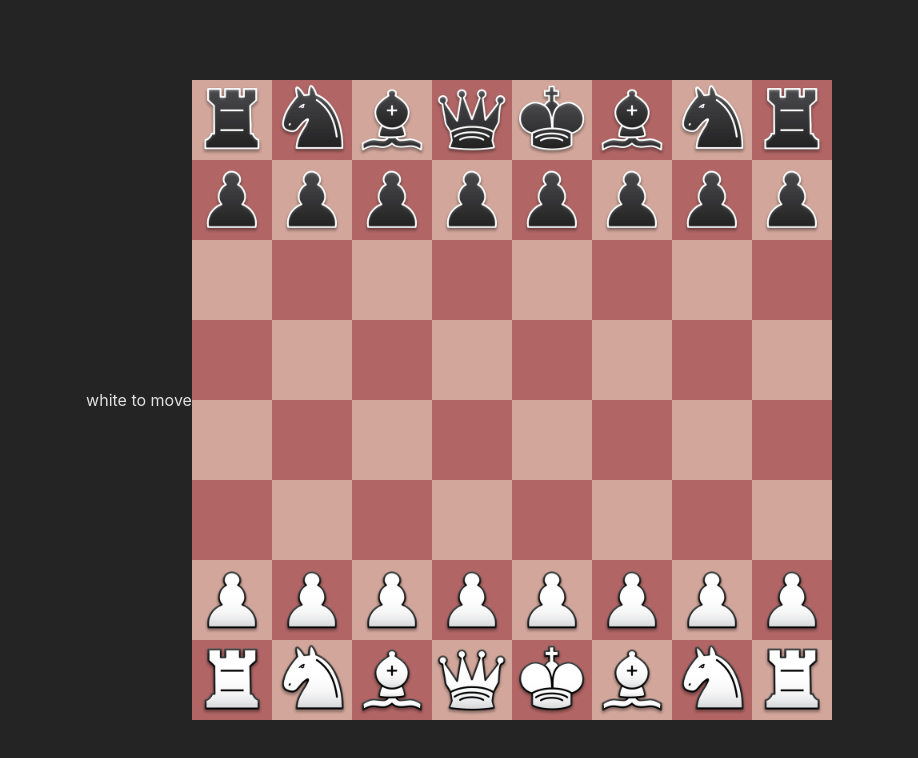
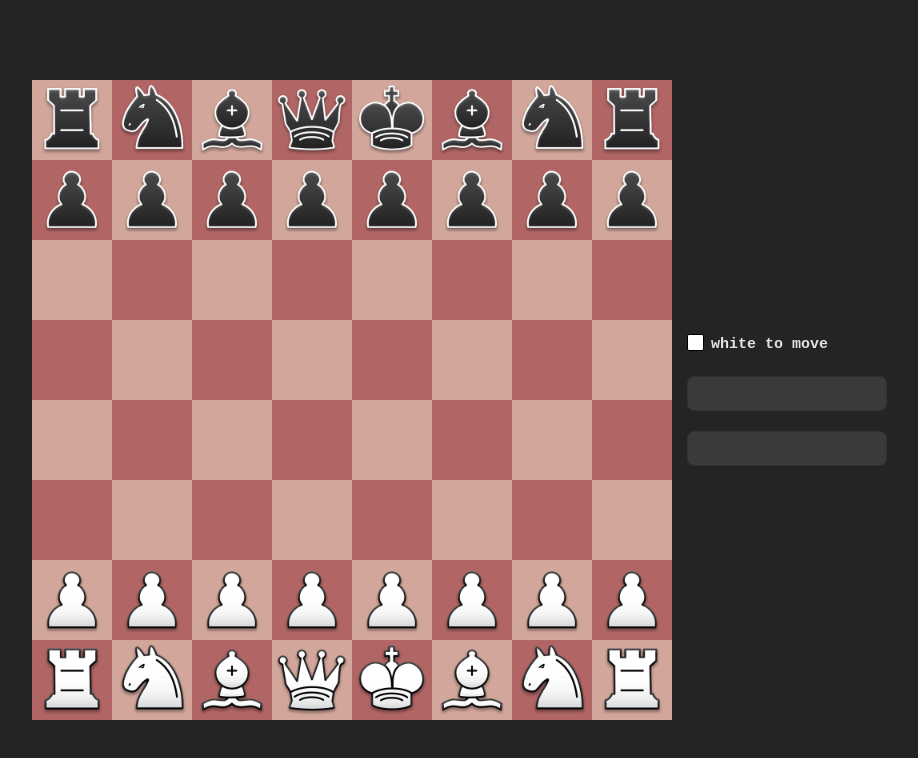
Before and after one commit to gerwld/chess_game, a React (Vite) app: page / in a window 1280 px wide. Shown: the top 758 px of the page, without its empty margins (181-1099 px from the left). Built offline with nearby package versions, Linux system fonts and the light colour scheme.

Commit message:
Added captured pieces vis., etc

```diff
--- a/src/compontents/BoardComponent.tsx
+++ b/src/compontents/BoardComponent.tsx
@@ -3,6 +3,7 @@ import { Board } from "../models/Board"
 import SquareComponent from "./SquareComponent"
 import { Square } from '../models/Square'
 import { Player } from '../models/Player'
+import CapturedFigures from './CapturedFigures'
 import { COLORS } from '../models/Colors'
 
 interface BoardProps {
@@ -43,9 +44,21 @@ const BoardComponent: React.FC<BoardProps> = ({ board, setBoard, swapPlayer, cur
         hightlightSquares()
     }, [selectedSquare])
 
+    console.log(board.lostBlackFigures);
+
+
     return (
         <>
-            <span>{currentPlayer?.color} to move</span>
+            <aside>
+                <span className={
+                    ['current_player',
+                        currentPlayer?.color === COLORS.BLACK ? "current_player__bl" : "current_player__wh"].join(" ")
+                }>
+                    {currentPlayer?.color} to move
+                </span>
+                <CapturedFigures figures={board.lostBlackFigures} />
+                <CapturedFigures figures={board.lostWhiteFigures} />
+            </aside>
             <div className='board'>
                 {board.squares.map((row, index) =>
                     <React.Fragment key={index}>
@@ -59,6 +72,7 @@ const BoardComponent: React.FC<BoardProps> = ({ board, setBoard, swapPlayer, cur
                                 selected={square.x === selectedSquare?.x && square.y === selectedSquare?.y} />)}
                     </React.Fragment>)}
             </div>
+
         </>
 
     )
--- /dev/null
+++ b/src/compontents/CapturedFigures.tsx
@@ -0,0 +1,19 @@
+import * as React from 'react'
+import { Figure } from '../models/figures/Figure'
+import { COLORS } from '../models/Colors'
+
+interface CapturedProps {
+    figures: Figure[] | null
+}
+
+const CapturedFigures: React.FC<CapturedProps> = ({ figures }) => {
+    return (
+        <div className="captured">
+            {figures.map(e => <div className='captured__piece' title={e.name}>
+                <img src={e.logo} alt={e.name} />
+            </div>)}
+        </div>
+    )
+}
+
+export default CapturedFigures
--- a/src/index.css
+++ b/src/index.css
@@ -1,6 +1,7 @@
 :root {
   font-family: Inter, system-ui, Avenir, Helvetica, Arial, sans-serif;
   line-height: 1.5;
+  font-size: 15px;
   font-weight: 400;
 
   color-scheme: light dark;
@@ -27,6 +28,65 @@
   align-items: center;
   overflow: scroll;
 }
+
+aside {
+  order: 1;
+  padding-left: 15px;
+  font-size: 1rem;
+}
+
+.captured {
+  display: flex;
+  flex-wrap: wrap;
+  align-items: center;
+  justify-content: flex-start;
+  user-select: none;
+  min-height: 35px;
+  margin-top: 20px;
+  border: 1px solid #313131;
+  border-radius: 7px;
+  background-color: rgba(255, 255, 255, 0.1);
+  padding: 5px;
+  box-sizing: border-box;
+}
+
+.captured__piece {
+  width: 25px;
+  height: 25px;
+  overflow: hidden;
+}
+
+.captured__piece img {
+  width: 100%;
+  height: 100%;
+  object-fit: contain;
+}
+
+.current_player {
+  display: block;
+  width: 200px;
+  font-family: monospace;
+  font-weight: 600;
+  box-sizing: border-box;
+}
+
+.current_player::before {
+  content: '';
+  display: inline-block;
+  line-height: inherit !important;
+  width: 1em;
+  height: 1em;
+  margin: 0 0.5em -0.2em 0;
+  background-color: #fff;
+  border-radius: 2px;
+  border: 1px solid #000;
+}
+
+.current_player__bl::before {
+  background-color: #000000;
+  border-color: #fff;
+}
+
 
 .board,
 .board>* {
--- a/src/models/Board.ts
+++ b/src/models/Board.ts
@@ -1,6 +1,7 @@
 import { COLORS } from "./Colors";
 import { Square } from "./Square";
 import { Bishop } from "./figures/Bishop";
+import { Figure } from "./figures/Figure";
 import { King } from "./figures/King";
 import { Knight } from "./figures/Knight";
 import { Pawn } from "./figures/Pawn";
@@ -9,6 +10,8 @@ import { Rook } from "./figures/Rook";
 
 export class Board {
     squares: Square[][];
+    lostBlackFigures: Figure[] = []
+    lostWhiteFigures: Figure[] = []
     constructor() {
         this.squares = []; // Initialize the squares array here.
     }
@@ -41,6 +44,8 @@ export class Board {
     public getCopyBoard(): Board {
         const newBoard = new Board();
         newBoard.squares = this.squares
+        newBoard.lostBlackFigures = this.lostBlackFigures
+        newBoard.lostWhiteFigures = this.lostWhiteFigures
         return newBoard
     }
 
--- a/src/models/Square.ts
+++ b/src/models/Square.ts
@@ -95,9 +95,17 @@ export class Square {
         } return true;
     }
 
+    public addCapturedFigure(figure: Figure) {
+        figure.color === COLORS.BLACK ?
+            this.board.lostBlackFigures.push(figure)
+            : this.board.lostWhiteFigures.push(figure)
+    }
+
     public moveFigure(target: Square) {
         if (this.figure && this.figure?.canMove(target)) {
-            this.figure?.moveFigure(target)
+            if (target.figure) {
+                this.addCapturedFigure(target.figure)
+            }
             target.setFigure(this.figure);
             this.figure = null;
         }
--- a/src/models/figures/Figure.ts
+++ b/src/models/figures/Figure.ts
@@ -38,7 +38,4 @@ export class Figure {
         }
         return true;
     }
-    moveFigure(target: Square) {
-
-    }
 }
```
